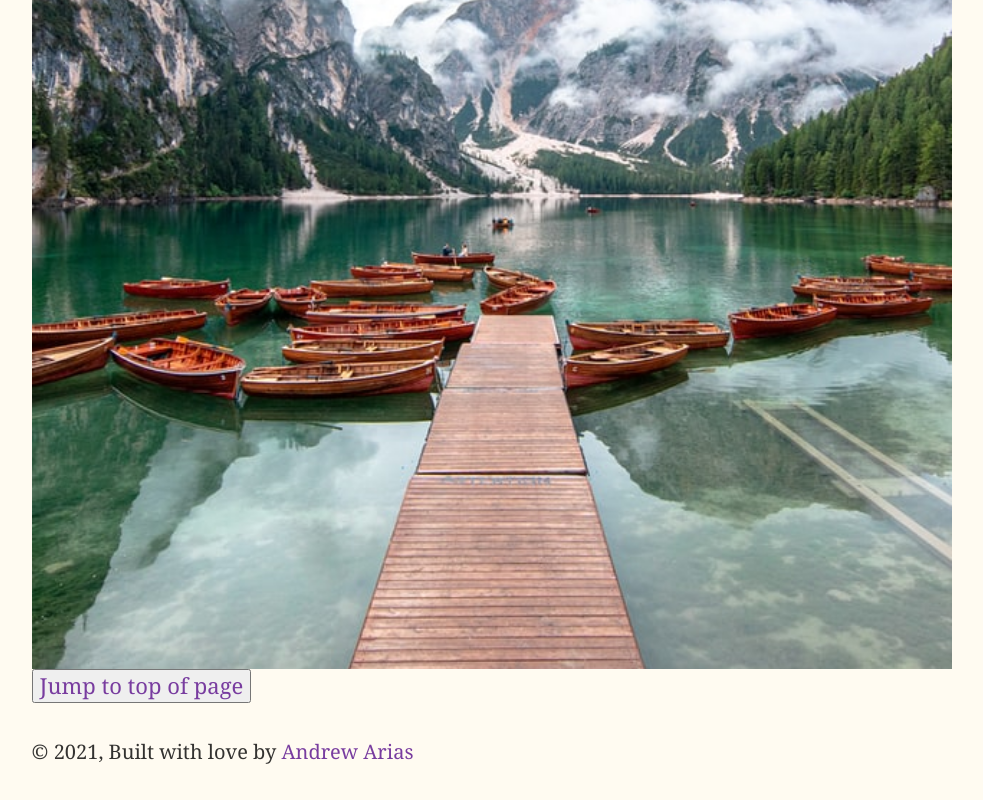
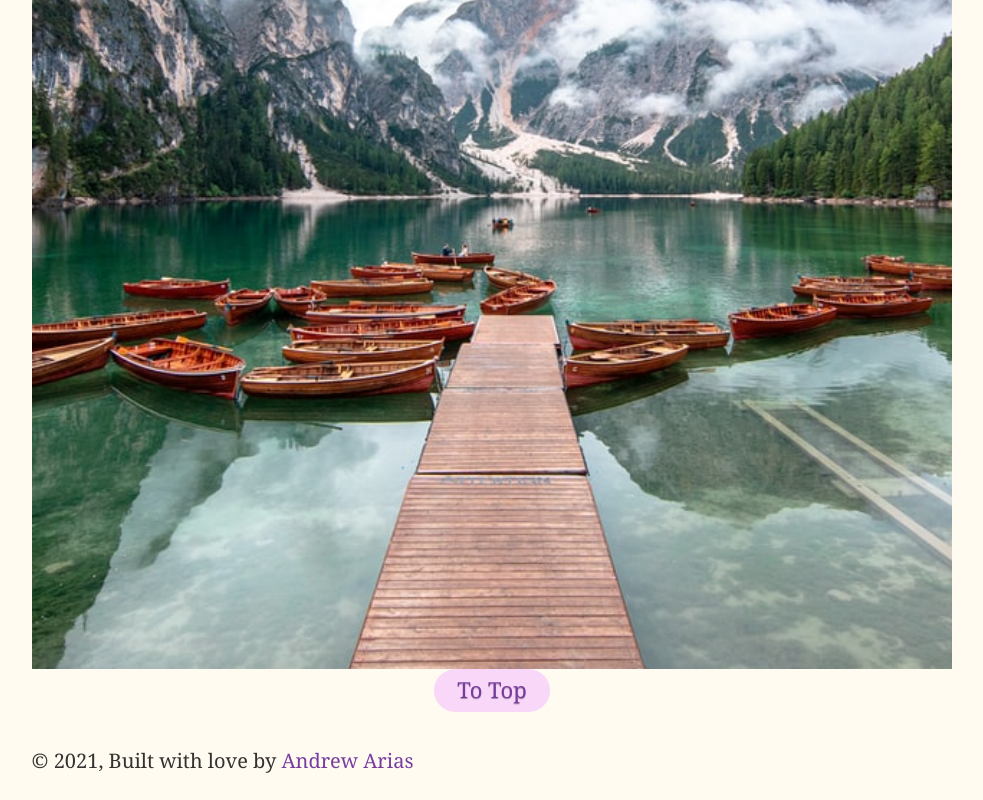
Before and after one commit to lta4/capstone-anxiety-app, a Gatsby site: page /resource in a window 1280 px wide. Shown: the part 1910-2710 px from the top of the page, without its empty margins (148-1131 px from the left). Built offline with nearby package versions, Linux system fonts and the light colour scheme; Gatsby itself is replaced by a stand-in of ours.

Commit message:
resource top centered

```diff
--- a/src/pages/resource.js
+++ b/src/pages/resource.js
@@ -35,12 +35,14 @@ const Resource = () => (
     <hr />
     <div className="portOverlay">
       {/* <p className="resourceHardQuote">"If you correct your mind, the rest of your life will fall into place."<br />-Lao Tzu</p> */}
-    <StaticImage
-    src={`../images/mountain-lake.jpg`} alt="Mountain and Lake" className="portImage"
-    />
-    <p className="resourceHardQuote">"If you correct your mind, the rest of your life will fall into place."<br />-Lao Tzu</p>
+      <StaticImage
+      src={`../images/mountain-lake.jpg`} alt="Mountain and Lake" className="portImage"
+      />
+      <p className="resourceHardQuote">"If you correct your mind, the rest of your life will fall into place."<br />-Lao Tzu</p>
     </div>
-    <button><a href="#top" className="linkHome">Jump to top of page</a></button>
+    <div className="resourceContainer">
+      <button className="topButton"><a href="#top" className="linkHome">To Top</a></button>
+    </div>
   </Layout>
 )
 
--- a/src/styles/global.css
+++ b/src/styles/global.css
@@ -394,6 +394,34 @@ a.pg4 {
     position: relative;
   }
 
+  .topButton {
+    padding: 0.3em 1.2em;
+    border: 0.16em solid rgba(255, 255, 255, 0);
+    border-radius: 2em;
+    box-sizing: border-box;
+    text-decoration: none;
+    font-weight: 300;
+    background-color: #F9D7F9;
+    text-shadow: 0 0.04em 0.04em rgba(0, 0, 0, 0.35);
+    text-align: center;
+    transition: all 0.2s;
+  }
+    .topButton:hover {
+      border-color: rgba(34, 34, 34);
+    }
+    @media all and (max-width: 30em){
+      .topButton {
+        display: block;
+        margin: 0.2em auto;
+      }
+    }
+
+  .resourceContainer {
+    display: flex;
+    flex-direction: row;
+    justify-content: center;
+  }
+
   /*************ABOUT*************/
 
   .aboutHead {
```
